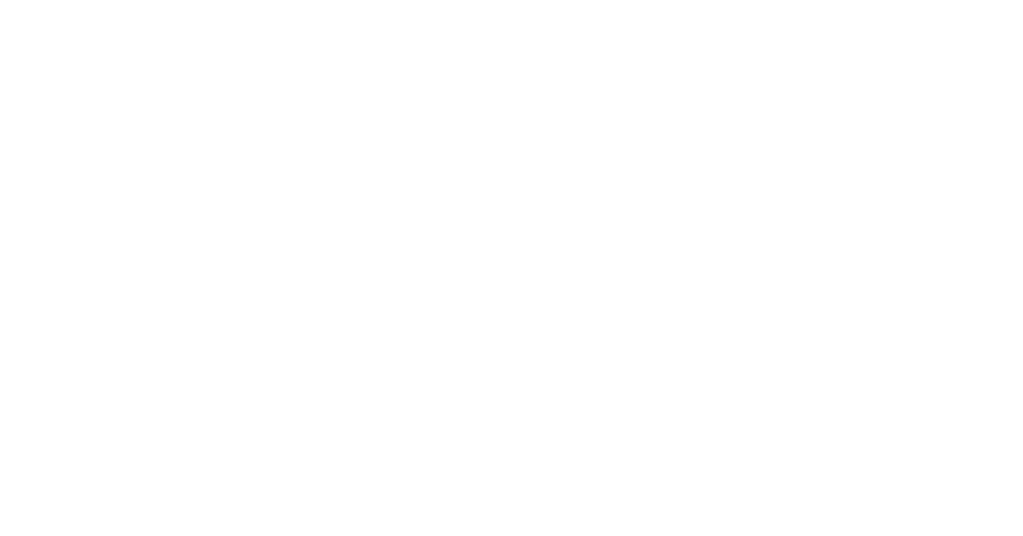
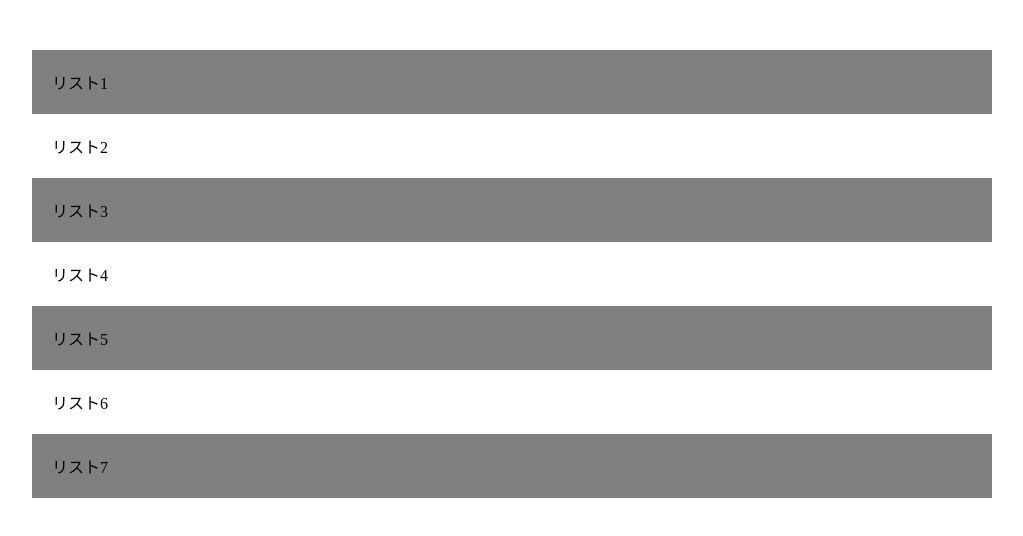
Before and after one commit to yusaku0126/chapter8, a plain HTML site: page index.html in a window 1280 px wide. Shown: the whole page, without its empty margins (128-1151 px from the left). Drawn offline with Linux system fonts and the light colour scheme.

Commit message:
[Add]リスト1~7にflex-directionを適用

```diff
--- a/index.html
+++ b/index.html
@@ -6,8 +6,16 @@
     <title>8章演習</title>
   </head>
   <body>
-    <header>
-
-    </header>
+    <main>
+      <div class="main-list">
+        <a class="main-grey">リスト1</a>
+        <a class="main-white">リスト2</a>
+        <a class="main-grey">リスト3</a>
+        <a class="main-white">リスト4</a>
+        <a class="main-grey">リスト5</a>
+        <a class="main-white">リスト6</a>
+        <a class="main-grey">リスト7</a>
+      </div>
+    </main>
   </body>
 </html>
--- a/style.css
+++ b/style.css
@@ -3,3 +3,23 @@
   padding: 0;
   box-sizing: border-box;
 }
+
+.main-list {
+  margin: 50px auto;
+  width: 960px;
+}
+
+.main-grey {
+  padding: 20px;
+  background-color: grey;
+  width: 960px;
+  display: flex;
+  flex-direction: column;
+}
+
+.main-white {
+  padding: 20px;
+  width: 960px;
+  display: flex;
+  flex-direction: column;
+}
```
